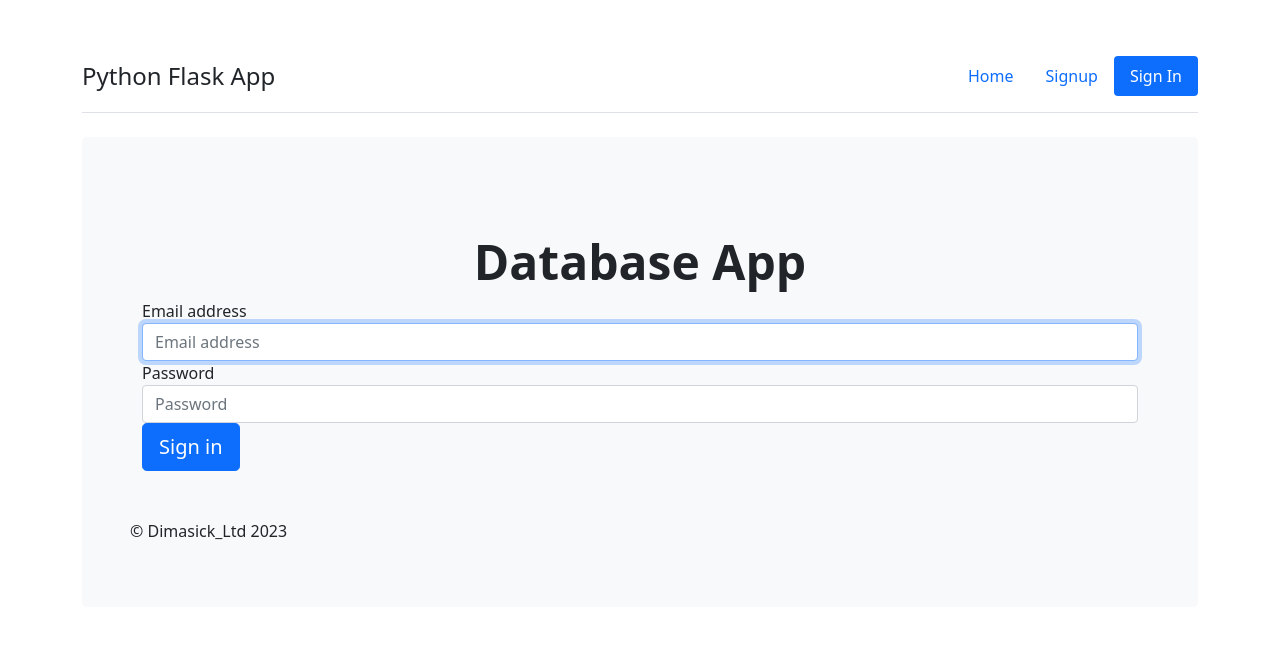
After one commit to Espenario/Course_task_db, a Flask app: page /signin in a window 1280 px wide. The commit adds this page. Shown: the top 670 px of the page. Run offline with Flask 2, Linux system fonts and the light colour scheme; some libraries are stand-ins or nearby versions.

Commit message:
add authorization methods

```diff
--- a/BD_Queries/main_query.sql
+++ b/BD_Queries/main_query.sql
@@ -37,3 +37,9 @@ as $$
 		END IF;
 	END;
 $$ LANGUAGE plpgsql;
+
+Create or replace function sp_validateLogin(
+	p_username VARCHAR(20)
+as $$
+		select * from tbl_user where user_username = p_username;
+$$ LANGUAGE sql;
--- a/FlaskApp/app.py
+++ b/FlaskApp/app.py
@@ -1,9 +1,10 @@
-from flask import Flask, render_template, json, request
+from flask import Flask, render_template, json, request, session, redirect
 import psycopg2
 import os
-from werkzeug.security import generate_password_hash, check_password_hash
+#from werkzeug.security import generate_password_hash, check_password
 
 app = Flask(__name__)
+app.secret_key = 'Everyone should enjoy TFL)'
 
 @app.route("/")
 def main():
@@ -20,38 +21,72 @@ def get_db_connection():
                             password=os.environ['DB_PASSWORD'])
     return conn
 
+@app.route('/signin')
+def display_signin():
+    return render_template('signin.html')
+
+@app.route('/api/validateLogin', methods=['POST'])
+def validateLogin():
+    _username = request.form['inputEmail']
+    _password = request.form['inputPassword']
+
+    conn = get_db_connection()
+    cursor = conn.cursor()
+    #_hashed_password = generate_password_hash(_password)
+    print(_username, '___________________')
+    cursor.callproc('sp_validateLogin', (_username,))
+    data = cursor.fetchall()
+    #return_message = str(data[0])
+    #print(str(data[0][3]), data[0][0], '__________________')
+    if len(data) > 0:
+        if (str(data[0][3]) == _password):
+            session['user'] = data[0][0]
+            return redirect('/userHome')
+        else:
+            return render_template('error.html',error = 'Wrong Email address or Password')
+    else:
+            return render_template('error.html',error = 'Wrong Email address or Password')
+
+@app.route('/userHome')
+def userHome():
+    if session.get('user'):
+        return render_template('userhome.html')
+    else:
+        return render_template('error.html',error = 'Unauthorized Access')
+
+
 @app.route('/api/signup',methods=['POST'])
 def perform_signup():
     #try:
-        _name = request.form['inputName']
-        _email = request.form['inputEmail']
-        _password = request.form['inputPassword']
+    _name = request.form['inputName']
+    _email = request.form['inputEmail']
+    _password = request.form['inputPassword']
 
-        # validate the received values
-        if _name and _email and _password:
+    # validate the received values
+    if _name and _email and _password:
 
-            #print(os.environ['040403'], '+++++++++++++++++++++++++')
+        #print(os.environ['040403'], '+++++++++++++++++++++++++')
 
-            conn = get_db_connection()
-            cursor = conn.cursor()
-            _hashed_password = generate_password_hash(_password)
-            cursor.callproc('sp_createUser', (_name, _email, _password))
-            data = cursor.fetchall()
-            return_message = str(data[0])
-            #print(return_message, "________")
-            #conn.commit()
-            if return_message.find('successfully'):
-                conn.commit()
-                cursor.close()
-                conn.close()
-                return json.dumps({'message': 'User created successfully !'})
-            else:
-                cursor.close()
-                conn.close()
-                return json.dumps({'error': str(data[0])})
+        conn = get_db_connection()
+        cursor = conn.cursor()
+        #_hashed_password = generate_password_hash(_password)
+        cursor.callproc('sp_createUser', (_name, _email, _password))
+        data = cursor.fetchall()
+        return_message = str(data[0])
+        #conn.commit()
+        if return_message.find('successfully') != -1:
+            conn.commit()
+            #cursor.close()
+            #conn.close()
+            return redirect('/')
+        else:
+            #cursor.close()
+            #conn.close()
+            #print(return_message, "+++++++++++++", return_message.find('successfully'))
+            return render_template('error.html',error = 'User with this username has already exist')
 
-        else:
-            return json.dumps({'html': '<span>Enter the required fields</span>'})
+    else:
+        return json.dumps({'html': '<span>Enter the required fields</span>'})
 
     #except Exception as e:
     #    return json.dumps({'error': str(e)})
@@ -59,6 +94,11 @@ def perform_signup():
     #    cursor.close()
     #    conn.close()
 
+@app.route('/logout')
+def logout():
+    session.pop('user', None)
+    return redirect('/')
+
 
 if __name__ == "__main__":
     app.run()
--- a/FlaskApp/templates/index.html
+++ b/FlaskApp/templates/index.html
@@ -32,6 +32,9 @@
 						</li>
 						<li class="nav-item">
 							<a href="/signup" class="nav-link">Signup</a>
+						</li>
+						<li class="nav-item">
+							<a href="/signin" class="nav-link">Signin</a>
 						</li>
 					</ul>
 
--- /dev/null
+++ b/FlaskApp/templates/signin.html
@@ -0,0 +1,67 @@
+<!DOCTYPE html>
+<html lang="en">
+    <head>
+
+		<title>Space Agency Database App - Sign In</title>
+
+		<link
+			href="https://cdn.jsdelivr.net/npm/bootstrap@5.1.3/dist/css/bootstrap.min.css"
+			rel="stylesheet"
+			integrity="sha384-1BmE4kWBq78iYhFldvKuhfTAU6auU8tT94WrHftjDbrCEXSU1oBoqyl2QvZ6jIW3"
+			crossorigin="anonymous"
+		/>
+		<link href="../static/signup.css" rel="stylesheet" />
+	</head>
+	<body>
+
+		<div class="container">
+
+			<div class="header">
+
+				<nav
+					class="border-bottom flex-wrap mb-4 py-3 d-flex justify-content-center"
+				>
+					<a
+						href="/"
+						class="text-dark text-decoration-none mb-3 mb-md-0 d-flex align-items-center me-md-auto"
+					>
+						<span class="fs-4">Python Flask App</span>
+					</a>
+					<ul class="nav nav-pills">
+						<li class="nav-item">
+							<a href="/" class="nav-link">Home</a>
+						</li>
+						<li class="nav-item">
+							<a href="/signup" class="nav-link">Signup</a>
+						</li>
+						<li class="nav-item">
+							<a href="/signin" class="nav-link active" aria-current="page"
+								>Sign In</a
+							>
+						</li>
+					</ul>
+
+				</nav>
+
+			</div>
+			<div class="bg-light rounded-3 mb-4 p-5">
+				<div class="container-fluid py-5">
+					<h1 class="text-center fw-bold display-5">Database App</h1>
+					<form class="form-signin" action="/api/validateLogin" method="post">
+                        <label for="inputEmail" class="sr-only">Email address</label>
+                        <input type="email" name="inputEmail" id="inputEmail" class="form-control" placeholder="Email address" required autofocus>
+                        <label for="inputPassword" class="sr-only">Password</label>
+                        <input type="password" name="inputPassword" id="inputPassword" class="form-control" placeholder="Password" required>
+                        <button id="btnSignIn" class="btn btn-lg btn-primary btn-block" type="submit">Sign in</button>
+                    </form>
+			</div>
+
+			<footer class="footer">
+
+				<p>&copy; Dimasick_Ltd 2023</p>
+
+			</footer>
+
+		</div>
+	</body>
+</html>
--- a/FlaskApp/templates/signup.html
+++ b/FlaskApp/templates/signup.html
@@ -34,6 +34,11 @@
 						<li class="nav-item">
 							<a href="/signup" class="nav-link active" aria-current="page"
 								>Signup</a
+							>
+						</li>
+						<li class="nav-item">
+							<a href="/signin" class="nav-link"
+								>Signin</a
 							>
 						</li>
 					</ul>
```
Also changed, not shown: FlaskApp/templates/error.html (added, +61 -0 lines), FlaskApp/templates/userhome.html (added, +55 -0 lines).
